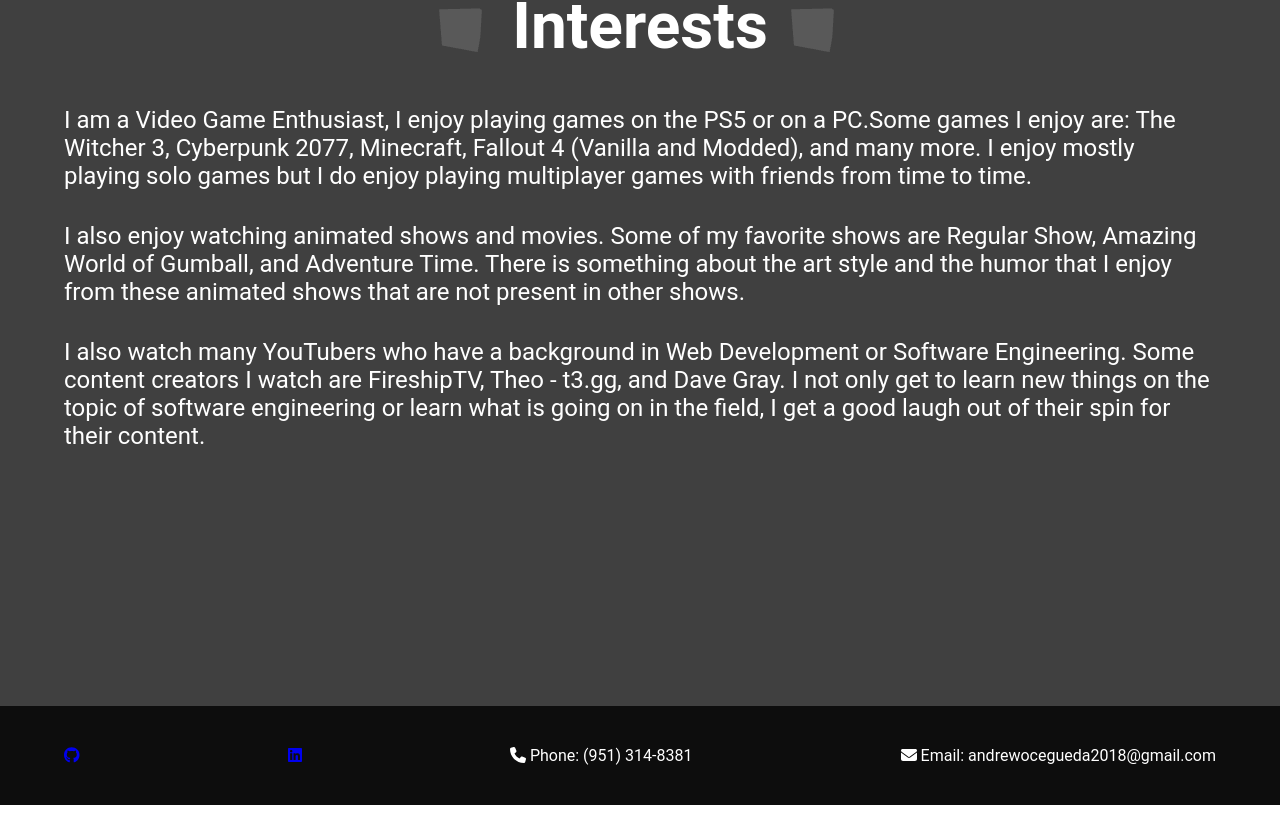
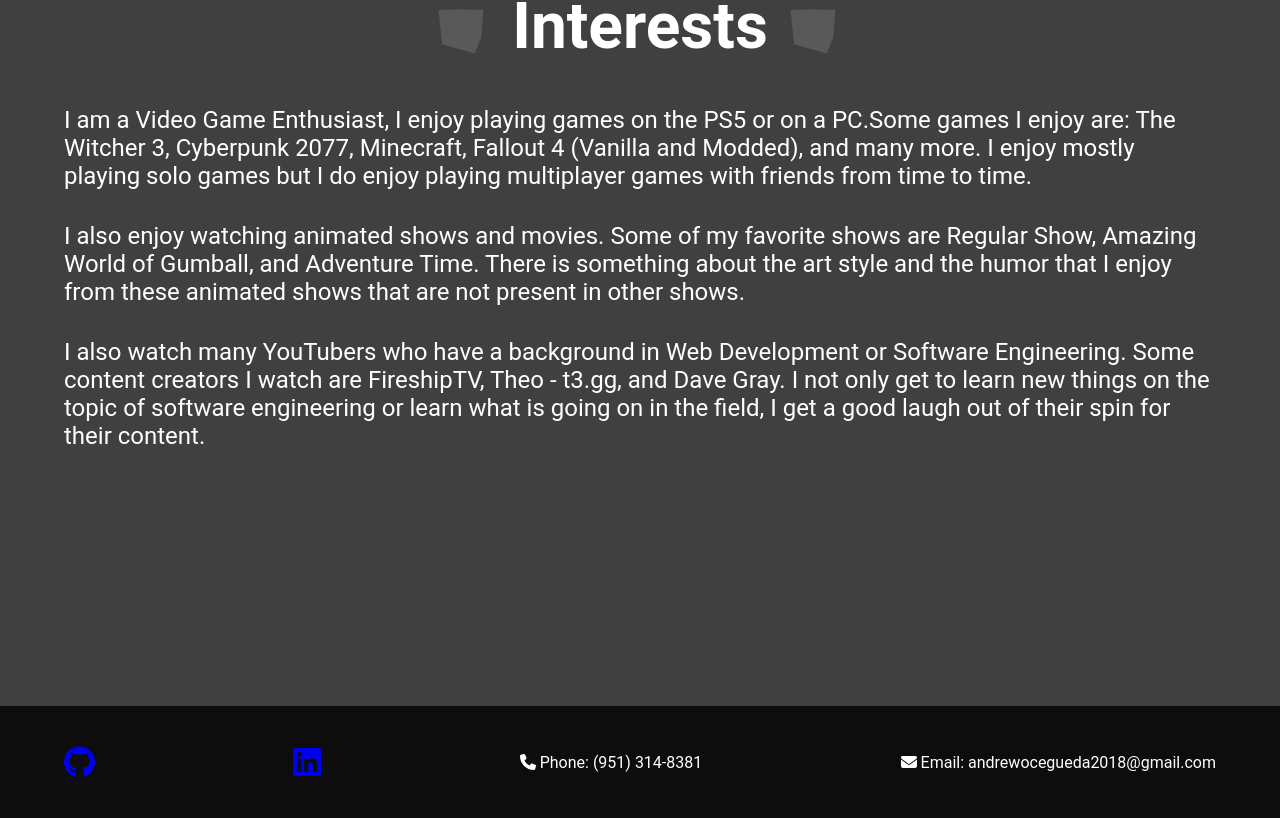
Before and after one commit to xTh3Unkn0wnx/cs-110-andrew-ocegueda-professional-website, a React (Vite) app: page / in a window 1280 px wide. Shown: the part 5434-6252 px from the top of the page. Built offline with nearby package versions, Linux system fonts and the light colour scheme.

Commit message:
Changed styles for icons

```diff
--- a/src/App.css
+++ b/src/App.css
@@ -64,7 +64,6 @@
   list-style-type: none;
 }
 
-
 .hero-heading {
   font-size: 4rem;
   text-align: center;
@@ -104,7 +103,7 @@
 }
 
 .invisible {
-  opacity: 0.10;
+  opacity: 0.1;
 }
 
 .animate-on-scroll {
@@ -266,6 +265,9 @@
     width: 100%;
   }
 
+  .icon {
+    font-size: 1rem;
+  }
 }
 
 /* Medium devices (tablets, 600px - 900px) */
@@ -305,6 +307,10 @@
 
   .logo-img {
     max-width: 300px;
+  }
+
+  .icon {
+    font-size: 1.5rem;
   }
 }
 
@@ -346,4 +352,8 @@
   .logo-img {
     max-width: 400px;
   }
+
+  .icon {
+    font-size: 2rem;
+  }
 }
--- a/src/component/Footer.jsx
+++ b/src/component/Footer.jsx
@@ -10,12 +10,12 @@
     >
       <p>
         <a href='https://github.com/xTh3Unkn0wnx'>
-          <FontAwesomeIcon icon={faGithub} />
+          <FontAwesomeIcon icon={faGithub} className='icon'/>
         </a>
       </p>
       <p>
         <a href='https://www.linkedin.com/in/andrew-ocegueda-715206230?lipi=urn%3Ali%3Apage%3Ad_flagship3_profile_view_base_contact_details%3BhesREb0KRy2g6rmzHum7Tg%3D%3D'>
-          <FontAwesomeIcon icon={faLinkedin} />
+          <FontAwesomeIcon icon={faLinkedin} className='icon'/>
         </a>
       </p>
       <p>
```
